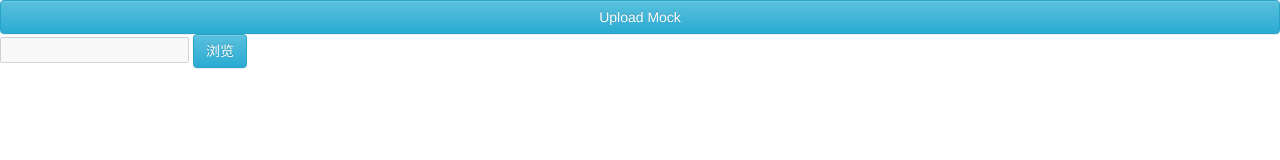
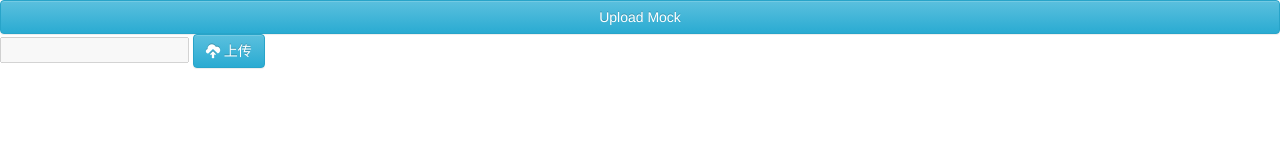
Before and after one commit to Channely/js_upload_mock, a plain HTML site: page index.html in a window 1280 px wide. Drawn offline with nearby package versions, Linux system fonts and the light colour scheme.

Commit message:
add icon for button

```diff
--- a/index.html
+++ b/index.html
@@ -27,7 +27,7 @@
 <div class="input-append">
    <input id="uploadurl" class="input-large" type="text" disabled>
    <a class="btn btn-info" onclick="$('input[id=file]').click();">
-   浏览
+      <span class="glyphicon glyphicon-cloud-upload"></span> 上传
    </a>
 </div>
 
```
